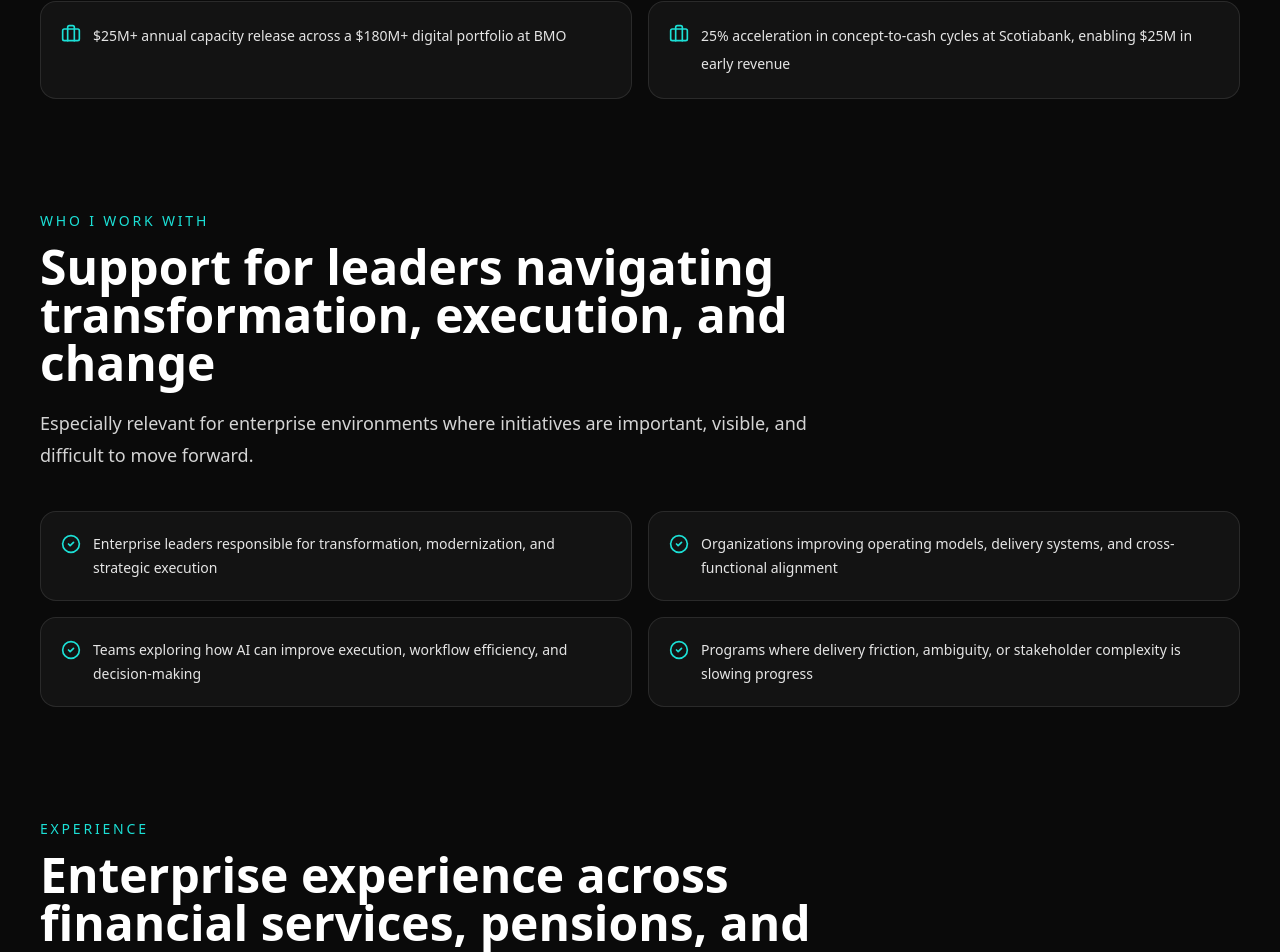
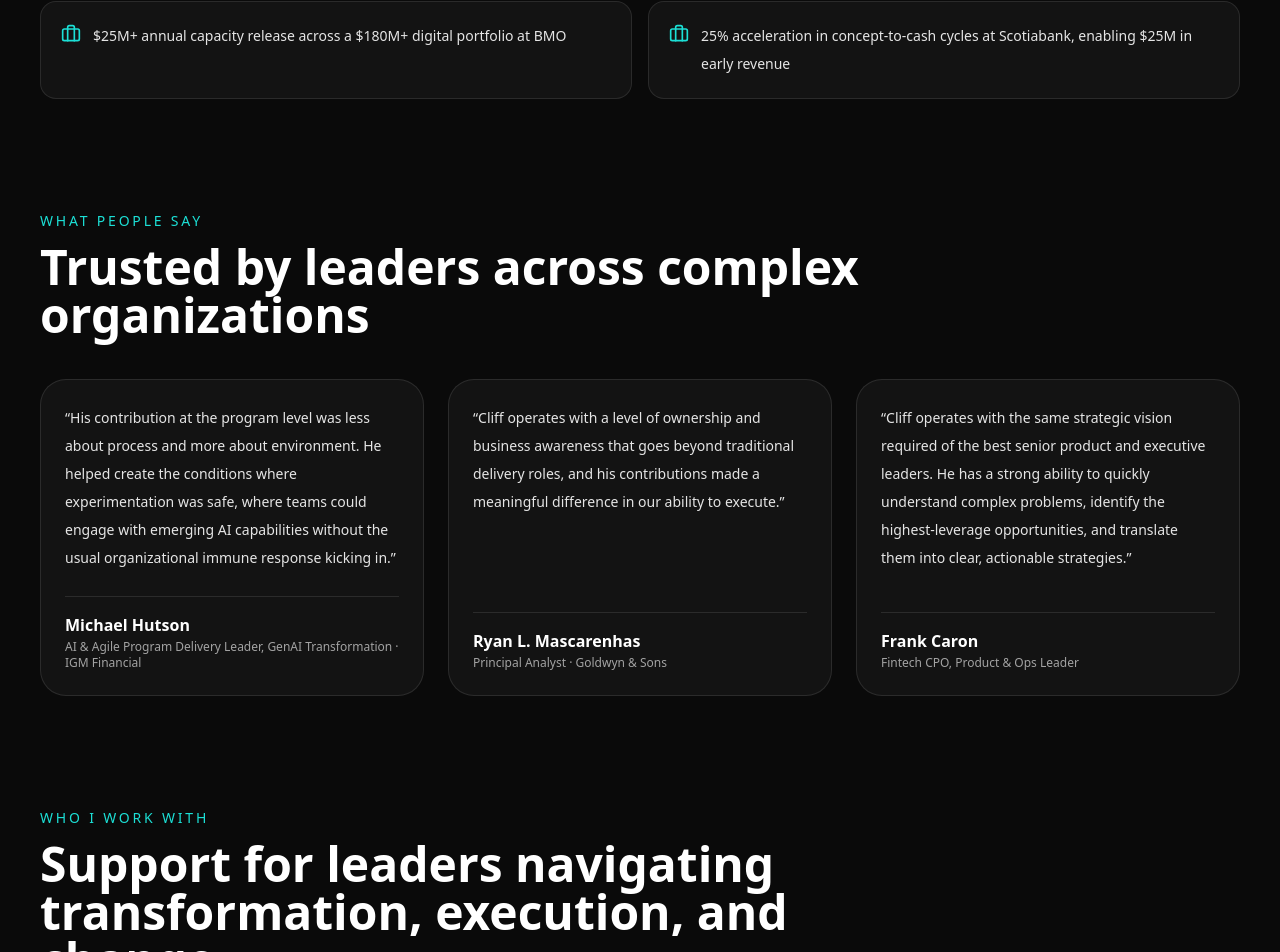
Before and after one commit to motapo-user/motapo-website, a Next.js app: page / in a window 1280 px wide. Shown: the part 2252-3204 px from the top of the page. Built offline with nearby package versions, Linux system fonts and the light colour scheme.

Commit message:
Update page.tsx
Added testimonials

```diff
--- a/app/page.tsx
+++ b/app/page.tsx
@@ -288,6 +288,57 @@ export default function Home() {
         </div>
       </section>
 
+      {/* ── TESTIMONIALS ── */}
+      <section className="mx-auto max-w-7xl px-6 py-14 md:px-10">
+        <div className="max-w-4xl">
+          <div className="text-sm font-medium uppercase tracking-[0.2em] text-[#1CE0D6]">
+            What People Say
+          </div>
+          <h2 className="mt-3 text-3xl font-semibold md:text-5xl">
+            Trusted by leaders across complex organizations
+          </h2>
+        </div>
+
+        <div className="mt-10 grid gap-6 md:grid-cols-3">
+          {[
+            {
+              quote:
+                "His contribution at the program level was less about process and more about environment. He helped create the conditions where experimentation was safe, where teams could engage with emerging AI capabilities without the usual organizational immune response kicking in.",
+              name: "Michael Hutson",
+              title: "AI & Agile Program Delivery Leader, GenAI Transformation",
+              company: "IGM Financial",
+            },
+            {
+              quote:
+                "Cliff operates with a level of ownership and business awareness that goes beyond traditional delivery roles, and his contributions made a meaningful difference in our ability to execute.",
+              name: "Ryan L. Mascarenhas",
+              title: "Principal Analyst",
+              company: "Goldwyn & Sons",
+            },
+            {
+              quote:
+                "Cliff operates with the same strategic vision required of the best senior product and executive leaders. He has a strong ability to quickly understand complex problems, identify the highest-leverage opportunities, and translate them into clear, actionable strategies.",
+              name: "Frank Caron",
+              title: "Fintech CPO, Product & Ops Leader",
+              company: "",
+            },
+          ].map((t) => (
+            <div
+              key={t.name}
+              className="flex flex-col justify-between rounded-[26px] border border-white/10 bg-white/[0.04] p-6"
+            >
+              <p className="text-sm leading-7 text-neutral-200">&ldquo;{t.quote}&rdquo;</p>
+              <div className="mt-6 border-t border-white/10 pt-4">
+                <div className="font-semibold text-white">{t.name}</div>
+                <div className="mt-0.5 text-xs text-neutral-400">
+                  {t.title}{t.company ? ` · ${t.company}` : ""}
+                </div>
+              </div>
+            </div>
+          ))}
+        </div>
+      </section>
+
       {/* ── WHO I WORK WITH ── */}
       <section className="mx-auto max-w-7xl px-6 py-14 md:px-10">
         <div className="max-w-4xl">
```
